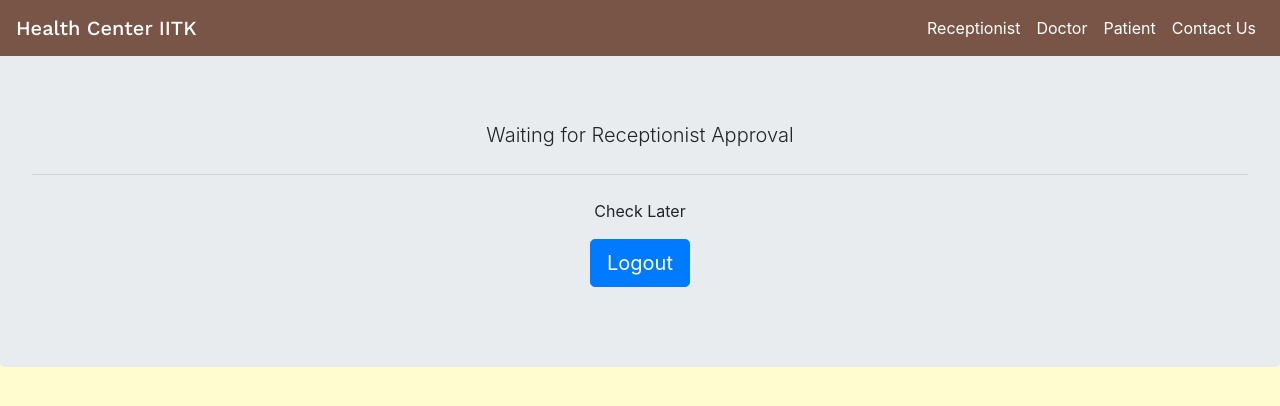
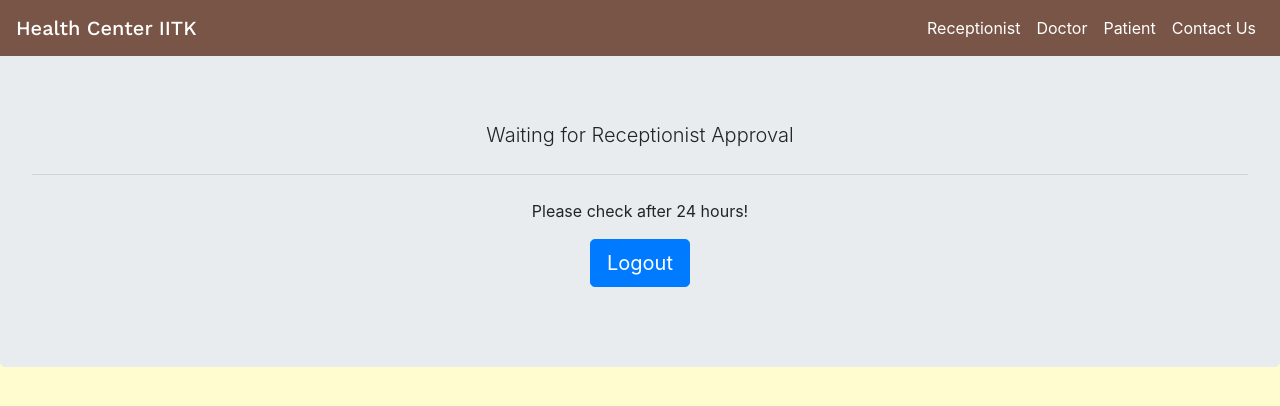
Before and after one commit to ujjwalk20/Health-Booklet-Digitalisation-System, a Django app: template templates/hospital/doctor_wait_for_approval.html in a window 1280 px wide. Shown: the top 406 px of the page. Run offline with Django 4.2, Linux system fonts and the light colour scheme; the template is opened without the code that fills it, so the values that code supplies are empty; parts of the project's set-up code (start-up, migrations or seed data) failed here and were passed over; some libraries are stand-ins or nearby versions.

Commit message:
Added message for wait for approval /doctor

```diff
--- a/templates/hospital/doctor_wait_for_approval.html
+++ b/templates/hospital/doctor_wait_for_approval.html
@@ -51,7 +51,7 @@
     </center>
     <hr class="my-4">
     <center>
-    <p>Check Later</p>
+    <p>Please check after 24 hours!</p>
     <p class="lead">
       <a class="btn btn-primary btn-lg" href="/logout" role="button">Logout</a>
     </p>
```
